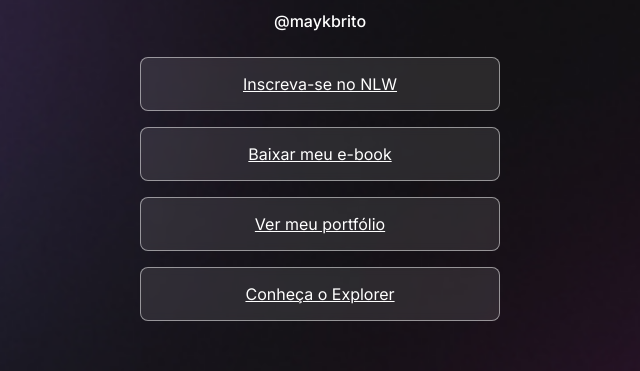
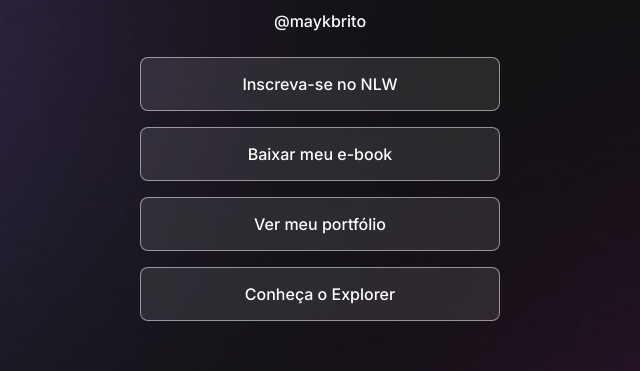
Before and after one commit to harcanjo/rs-discover-devlinks, a plain HTML site: page index.html in a window 1280 px wide. Shown: the part 194-565 px from the top of the page, 320-960 px from the left. Drawn offline with Linux system fonts and the light colour scheme.

Commit message:
feat: ul links css hover

```diff
--- a/style.css
+++ b/style.css
@@ -55,4 +55,14 @@ ul li a {
 
   backdrop-filter: blur(4px);
   -webkit-backdrop-filter: blur(4px);
+
+  text-decoration: none;
+  font-weight: 500;
+
+  transition: background 0.2s;
 }
+
+ul li a:hover {
+  background-color: rgba(255, 255, 255, 0.05);
+  border: 1.5px solid #ffffff;
+}
```
